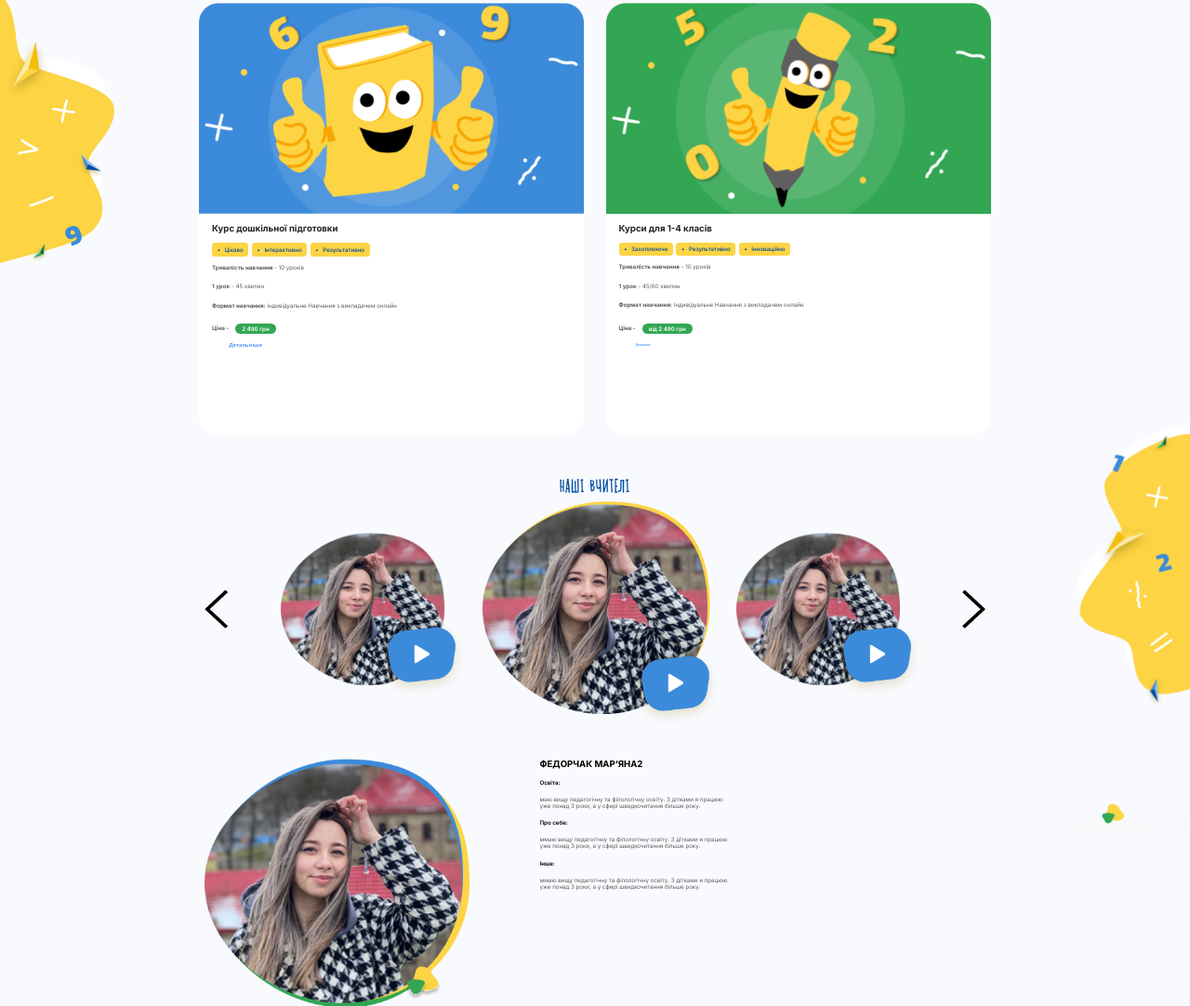
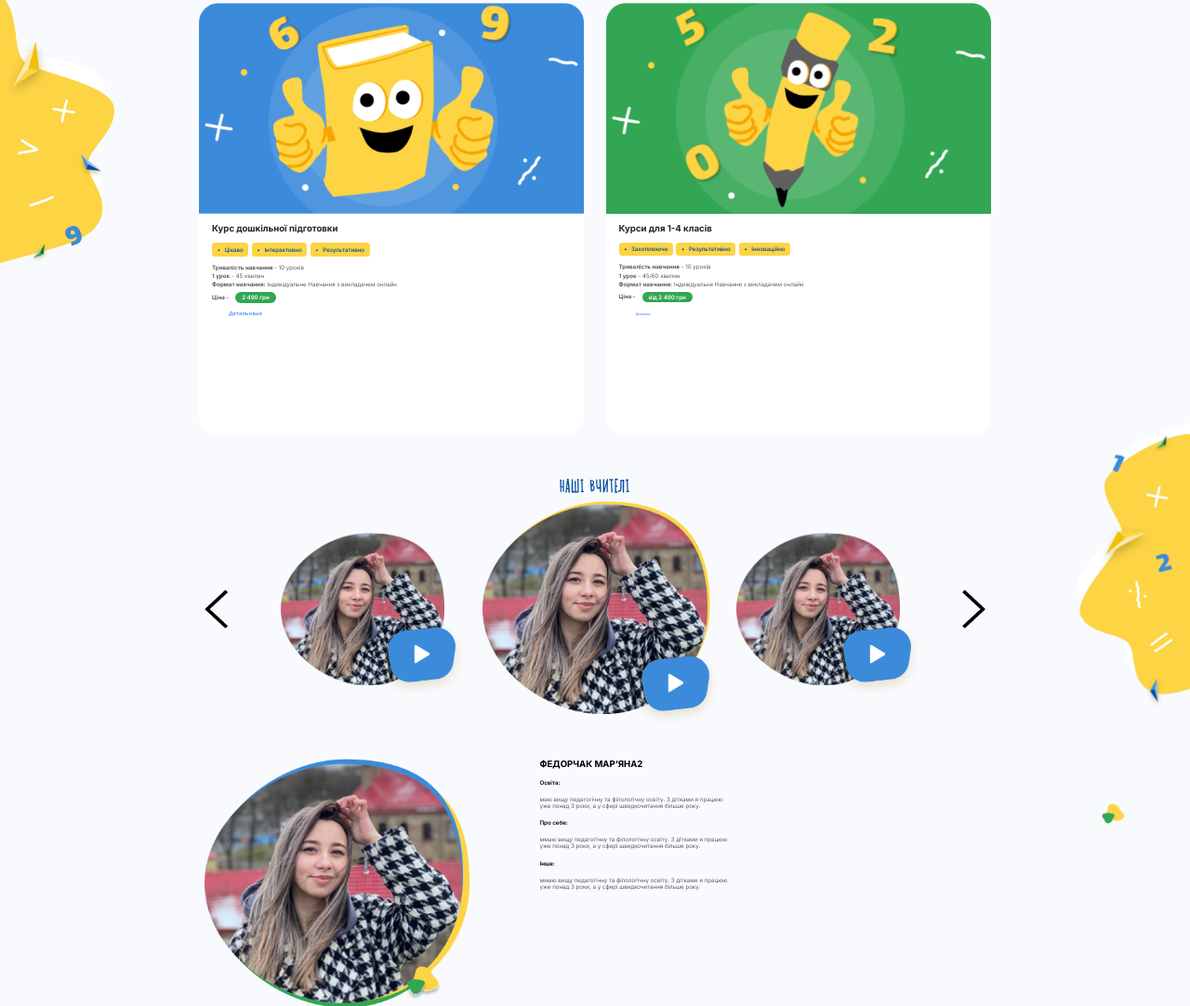
Before and after one commit to anaastassi/math-prana, a plain HTML site: page index.html in a window 1280 px wide. Shown: the part 1740-2822 px from the top of the page at 93% size. Drawn offline with nearby package versions, Linux system fonts and the light colour scheme.

Commit message:
remove p margin cards

```diff
--- a/courseCards.css
+++ b/courseCards.css
@@ -171,7 +171,9 @@
       perspective: 1000px;
       background: none;
     }
-
+    .cards p{
+        margin-bottom: 0 !important;
+    }
     .cardTitle{
         font-size:28px;
     }
```
